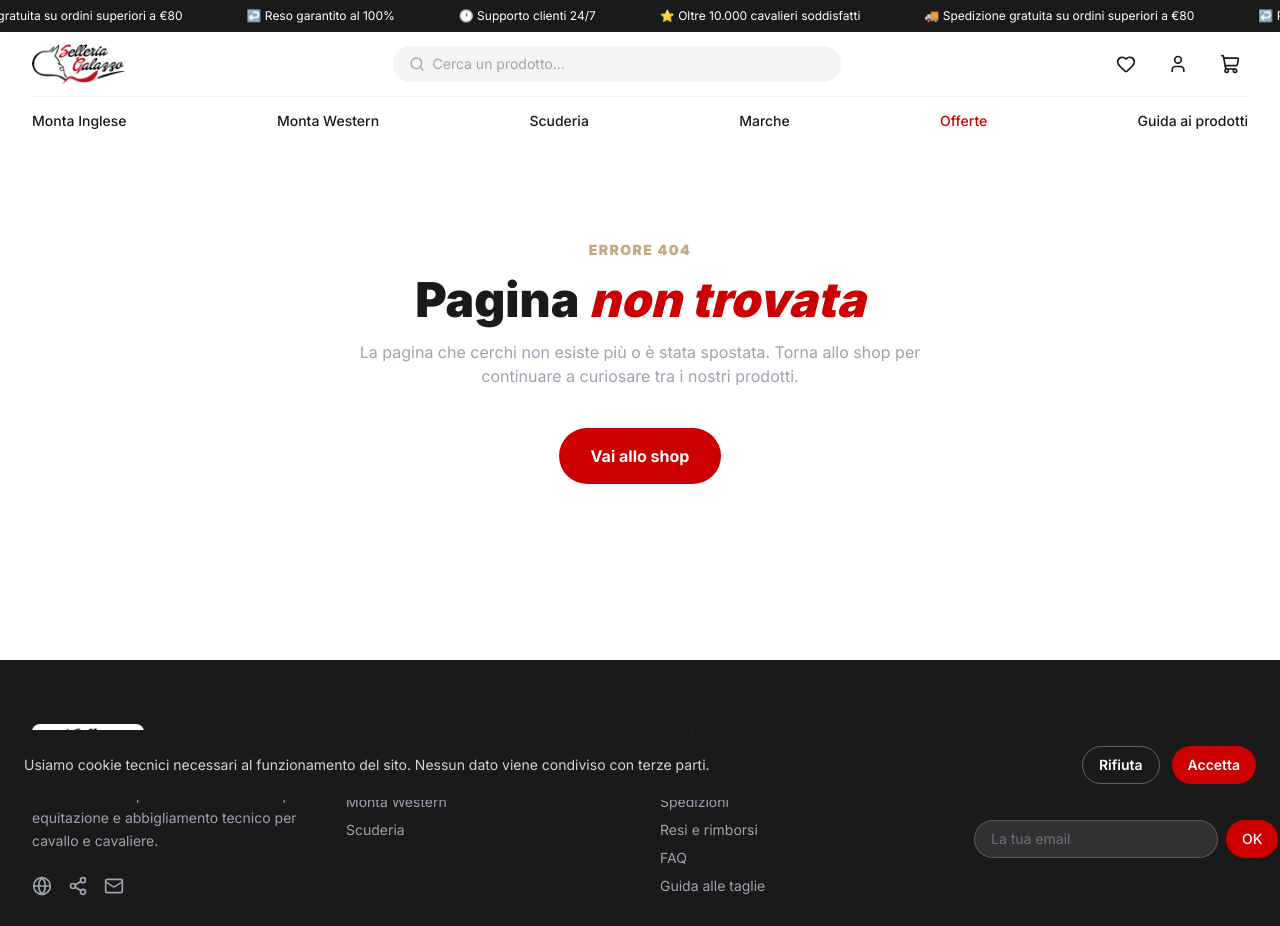
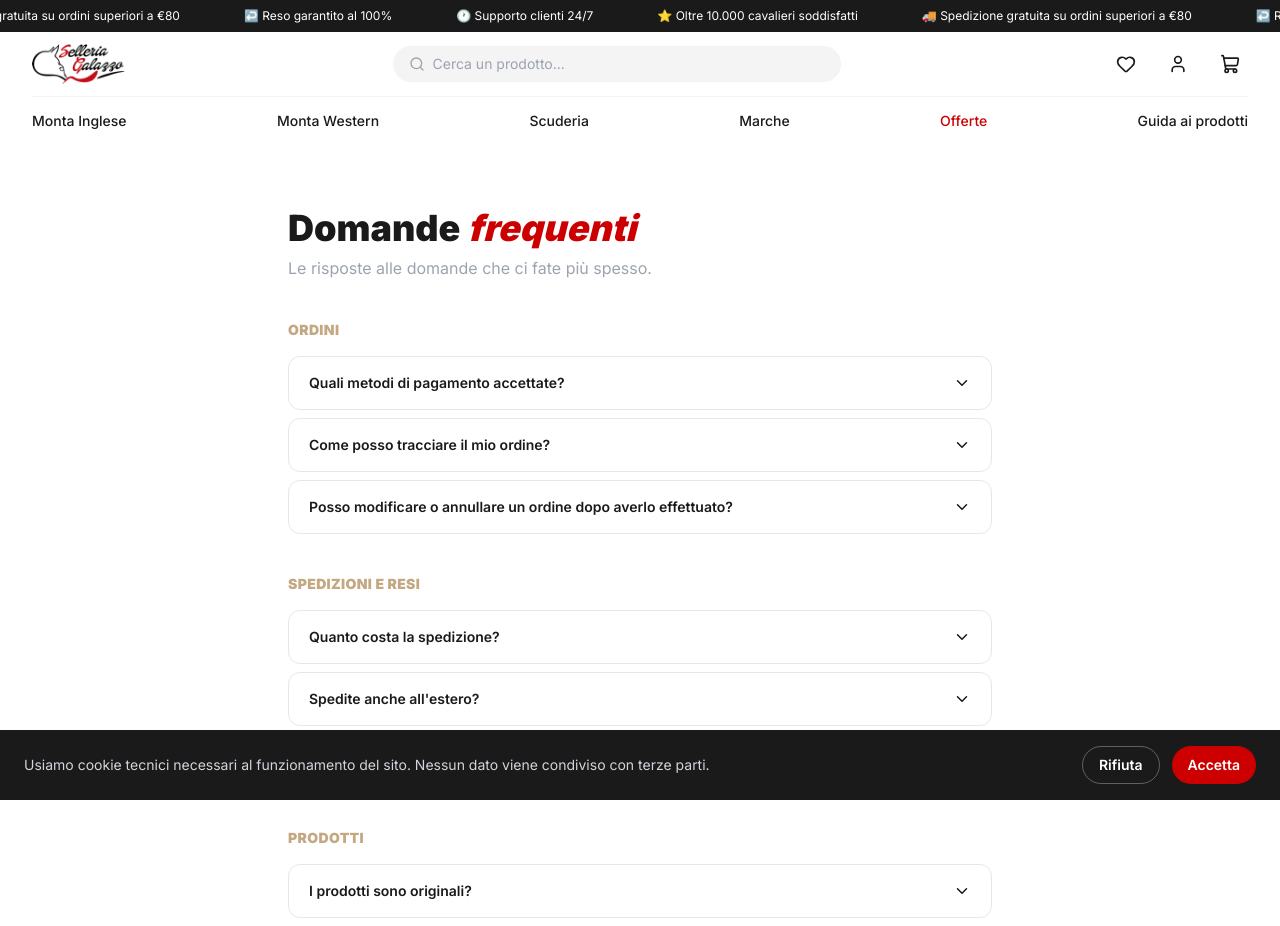
Before and after one commit to Antinusss/sellerie-galazzo, a Next.js app: page /faq in a window 1280 px wide. Before the commit this address had no page. Shown: the top 926 px of the page. Built offline with nearby package versions, Linux system fonts and the light colour scheme; a web font is replaced by a local one.

Commit message:
feat: add faq page with accordion

```diff
--- /dev/null
+++ b/app/faq/page.tsx
@@ -0,0 +1,81 @@
+'use client'
+import { useState } from 'react'
+import { ChevronDown } from 'lucide-react'
+
+interface FaqItem {
+  question: string
+  answer: string
+}
+
+interface FaqCategory {
+  title: string
+  items: FaqItem[]
+}
+
+const FAQ_CATEGORIES: FaqCategory[] = [
+  {
+    title: 'Ordini',
+    items: [
+      { question: 'Quali metodi di pagamento accettate?', answer: 'Accettiamo carta di credito/debito, PayPal, Klarna (pagamento a rate) e bonifico bancario.' },
+      { question: 'Come posso tracciare il mio ordine?', answer: 'Riceverai un\'email con il link di tracciamento non appena il tuo ordine viene spedito.' },
+      { question: 'Posso modificare o annullare un ordine dopo averlo effettuato?', answer: 'Contattaci il prima possibile via email o WhatsApp: se l\'ordine non è ancora stato spedito possiamo modificarlo o annullarlo.' },
+    ],
+  },
+  {
+    title: 'Spedizioni e resi',
+    items: [
+      { question: 'Quanto costa la spedizione?', answer: 'La spedizione standard è gratuita per ordini superiori a €80, altrimenti costa €5,90. La spedizione express costa €9,90.' },
+      { question: 'Spedite anche all\'estero?', answer: 'Al momento spediamo solo in Italia. Per richieste internazionali contattaci direttamente.' },
+      { question: 'Come faccio un reso?', answer: 'Hai 14 giorni dalla ricezione per richiedere un reso scrivendo a info@selleriagalazzo.com con il numero d\'ordine.' },
+    ],
+  },
+  {
+    title: 'Prodotti',
+    items: [
+      { question: 'I prodotti sono originali?', answer: 'Sì, vendiamo esclusivamente prodotti originali dei marchi che trovi in negozio, senza intermediari non autorizzati.' },
+      { question: 'Come scelgo la taglia giusta?', answer: 'Consulta la nostra guida alle taglie, disponibile per abbigliamento, stivali e coperte da cavallo.' },
+      { question: 'Vendete anche ad aziende o maneggi?', answer: 'Sì, per ordini all\'ingrosso o forniture per maneggi scrivici a info@selleriagalazzo.com per un preventivo dedicato.' },
+    ],
+  },
+]
+
+export default function FaqPage() {
+  const [openIndex, setOpenIndex] = useState<string | null>(null)
+
+  return (
+    <div className="max-w-3xl mx-auto px-4 sm:px-6 lg:px-8 py-16">
+      <h1 className="text-4xl font-black mb-2">
+        Domande <em className="text-red">frequenti</em>
+      </h1>
+      <p className="text-gray-400 mb-10">Le risposte alle domande che ci fate più spesso.</p>
+
+      <div className="space-y-10">
+        {FAQ_CATEGORIES.map(category => (
+          <div key={category.title}>
+            <h2 className="font-black text-sm mb-4 text-sand uppercase tracking-wide">{category.title}</h2>
+            <div className="space-y-2">
+              {category.items.map((item, i) => {
+                const key = `${category.title}-${i}`
+                const isOpen = openIndex === key
+                return (
+                  <div key={key} className="border border-gray-200 rounded-xl overflow-hidden">
+                    <button
+                      onClick={() => setOpenIndex(isOpen ? null : key)}
+                      className="w-full flex items-center justify-between gap-4 px-5 py-4 text-left font-semibold text-sm hover:bg-gray-light transition-colors"
+                    >
+                      {item.question}
+                      <ChevronDown size={18} className={`shrink-0 transition-transform ${isOpen ? 'rotate-180' : ''}`} />
+                    </button>
+                    {isOpen && (
+                      <p className="px-5 pb-4 text-sm text-gray-600">{item.answer}</p>
+                    )}
+                  </div>
+                )
+              })}
+            </div>
+          </div>
+        ))}
+      </div>
+    </div>
+  )
+}
```
